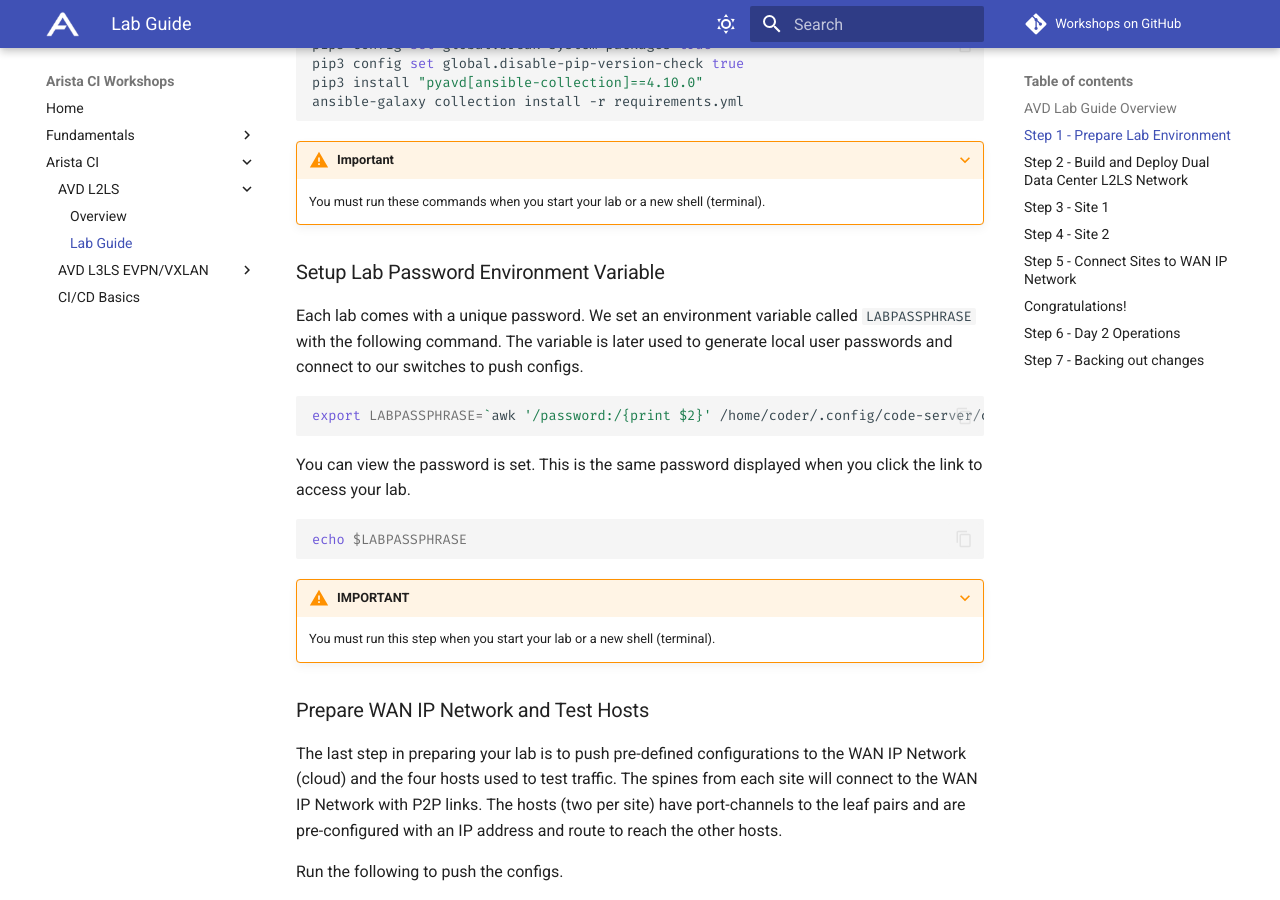
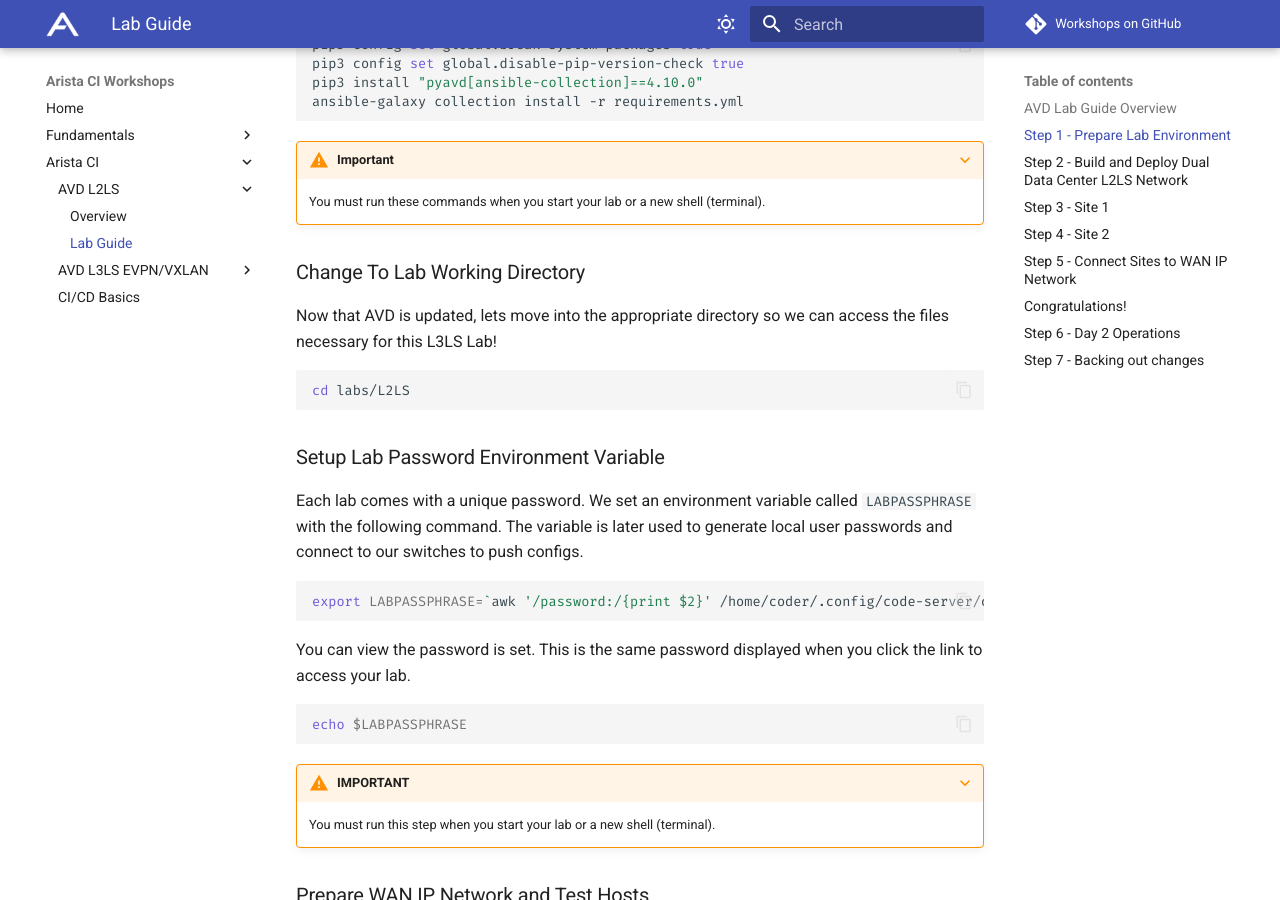
Before and after one commit to aristanetworks/avd-workshops, an MkDocs documentation site: the page built from workshops/l2ls/l2ls-lab-guide.md, in a window 1280 px wide and 900 px high, scrolled down 2194 px. Built offline with MkDocs 1.6.1 and Material for MkDocs 9.7.7, drawn with Linux system fonts in a browser that asks for light colours; emoji names are drawn with the system emoji font; comment, search, counter and statistics services are not loaded.

Commit message:
add l2ls cd step

````diff
--- a/workshops/l2ls/l2ls-lab-guide.md
+++ b/workshops/l2ls/l2ls-lab-guide.md
@@ -66,6 +66,14 @@
 ???+ Warning "Important"
 
     You must run these commands when you start your lab or a new shell (terminal).
+
+### Change To Lab Working Directory
+
+Now that AVD is updated, lets move into the appropriate directory so we can access the files necessary for this L3LS Lab!
+
+```bash
+cd labs/L2LS
+```
 
 ### Setup Lab Password Environment Variable
 
````
